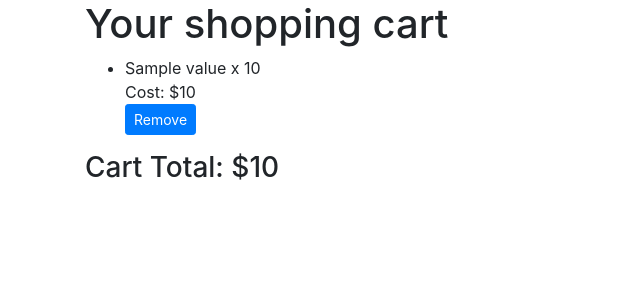
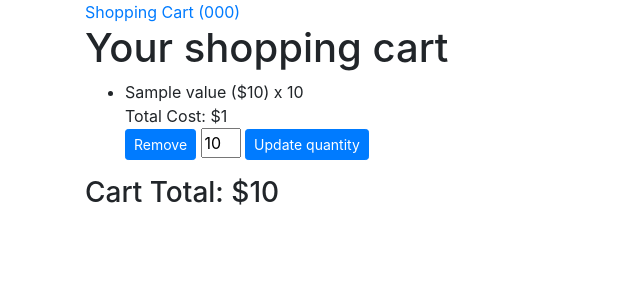
Before and after one commit to kunxin-chor/tgc7-django, a Django app: template cart/templates/cart/view_cart.template.html in a window 1280 px wide. Shown: the top 300 px of the page, without its empty margins (0-640 px from the left). Run offline with Django 3.2, Linux system fonts and the light colour scheme; the template is opened without the code that fills it: most values are stand-ins (such as "Sample title", 1, 10 or a date in 2020); some libraries are stand-ins or nearby versions.

Commit message:
Added context processor and update quantity

```diff
--- a/BookReviewsProject/settings.py
+++ b/BookReviewsProject/settings.py
@@ -81,6 +81,7 @@ TEMPLATES = [
                 'django.template.context_processors.request',
                 'django.contrib.auth.context_processors.auth',
                 'django.contrib.messages.context_processors.messages',
+                'cart.contexts.cart_contents'
             ],
         },
     },
--- a/cart/templates/cart/view_cart.template.html
+++ b/cart/templates/cart/view_cart.template.html
@@ -5,10 +5,14 @@
 <ul>
     {% for key, value in cart.items %}
     <li>
-        {{value.title}} x {{value.qty}}<br/>
-        Cost: ${{value.cost}}  <br/>
-        <a href="{% url 'remove_from_cart' book_id=value.id %}" class="btn btn-primary btn-sm">Remove</a>
-
+        {{value.title}} (${{value.cost}}) x {{value.qty}}<br/>
+        Total Cost: ${{value.total_cost}}  <br/>
+        <form method="POST" action="{% url "update_cart_quantity" book_id=value.id %}">
+            {% csrf_token %}
+            <a href="{% url 'remove_from_cart' book_id=value.id %}" class="btn btn-primary btn-sm">Remove</a>
+            <input type="text" name="qty" value="{{value.qty}}" style="width:40px"/>
+            <input type="submit" value="Update quantity" class="btn btn-primary btn-sm"/>
+        </form>
     </li>
     {%endfor%}
 </ul>
--- a/cart/urls.py
+++ b/cart/urls.py
@@ -5,5 +5,6 @@ import cart.views
 urlpatterns = [
     path('add/<book_id>', cart.views.add_to_cart, name="add_to_cart"),
     path('view', cart.views.view_cart, name="view_cart"),
-    path('remove/<book_id>', cart.views.remove_from_cart, name="remove_from_cart")
+    path('remove/<book_id>', cart.views.remove_from_cart, name="remove_from_cart"),
+    path('update_quantity/<book_id>', cart.views.update_quantity, name="update_cart_quantity")
 ]
--- a/templates/base.template.html
+++ b/templates/base.template.html
@@ -12,6 +12,9 @@
   </head>
   <body>
     <div class="container">
+        <div class="header">
+            <a href="{% url 'view_cart' %}">Shopping Cart ({{number_of_items}})</a>
+        </div>
         {%if messages %}
             <div class="alert alert-success">
                 {%for message in messages %}
```
Also changed, not shown: cart/contexts.py (added, +8 -0 lines), cart/views.py (+21 -2 lines). Lines whose indentation alone changed are shown as unchanged.
